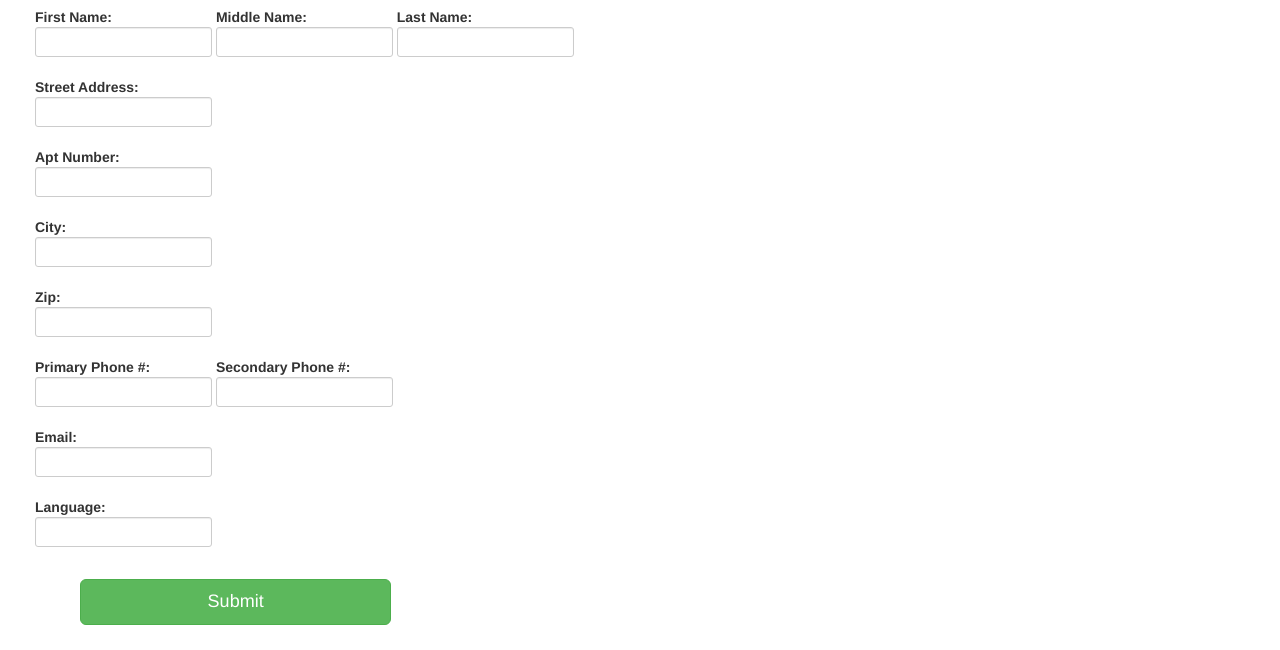
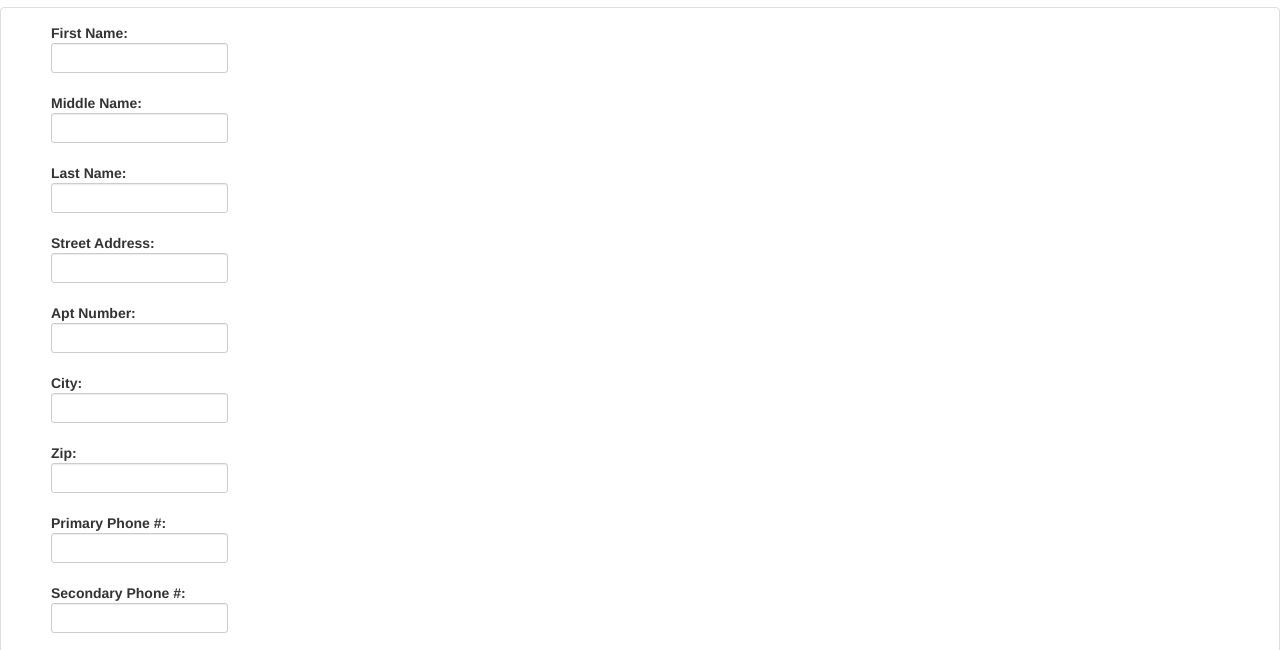
Before and after one commit to project-bayard/Bayard, a website: page smwc/src/main/webapp/resources/index.html at #/newContact in a window 1280 px wide. Shown: the part 115-765 px from the top of the page. Drawn offline with Linux system fonts and the light colour scheme; files that its build step writes are made by us from their sources; files whose address does not match are found by name.

Commit message:
Vertically aligned each input in newContact form until we think of something nicer

```diff
--- a/smwc/src/main/webapp/resources/partials/newContact.html
+++ b/smwc/src/main/webapp/resources/partials/newContact.html
@@ -4,19 +4,24 @@
     <div ng-show="requestError" class="alert alert-danger alert-dismissable" role="alert">Error: {{errorMessage}}</div>
     <h1>Create New Contact</h1>
 
+    <div class="panel panel-default">
+        <div class="panel-body">
             <form id="newContactForm" name="newContactForm">
                 <div class="form-group">
                     <label>First Name:
                         <input type="text" class="form-control input-sm" ng-model="contact.firstName">
                     </label>
+                </div>
+                <div class="form-group">
                      <label>Middle Name:
                         <input type="text" class="form-control input-sm" ng-model="contact.middleName">
                     </label>
+                </div>
+                <div class="form-group">
                     <label>Last Name:
                         <input type="text" class="form-control input-sm" ng-model="contact.lastName">
                     </label>
                 </div>
-
                 <div class="form-group">
                     <label>Street Address:
                         <input type="text" class="form-control input-sm" ng-model="contact.streetAddress">
@@ -45,6 +50,8 @@
                     <label>Primary Phone #:
                         <input type="text" class="form-control input-sm" ng-model="contact.phoneNumber1">
                     </label>
+                </div>
+                <div class="form-group">
                     <label>Secondary Phone #:
                         <input type="text" class="form-control input-sm" ng-model="contact.phoneNumber2">
                     </label>
@@ -58,13 +65,15 @@
 
                 <div class="form-group">
                     <label>Language:
-                <input type="text" class="form-control input-sm" ng-model="contact.lastName">
+                        <input type="text" class="form-control input-sm" ng-model="contact.language">
                     </label>
                 </div>
 
                 <button id="submitButton" class="btn btn-lg btn-block btn-success" ng-click="submit()">Submit</button>
 
             </form>
+        </div>
+    </div>
 
     <p class="bg-danger">{{errorMessage}}</p>
 
```
Lines whose indentation alone changed are shown as unchanged.
